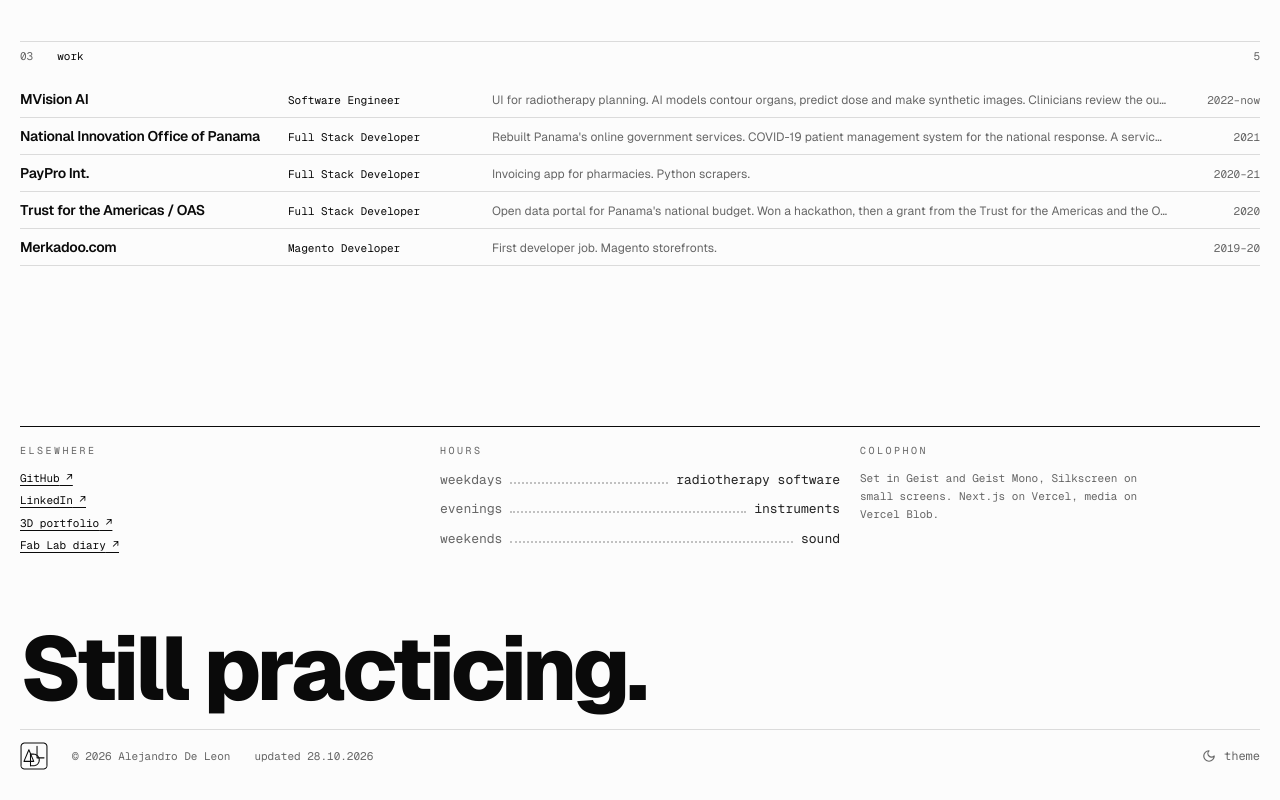
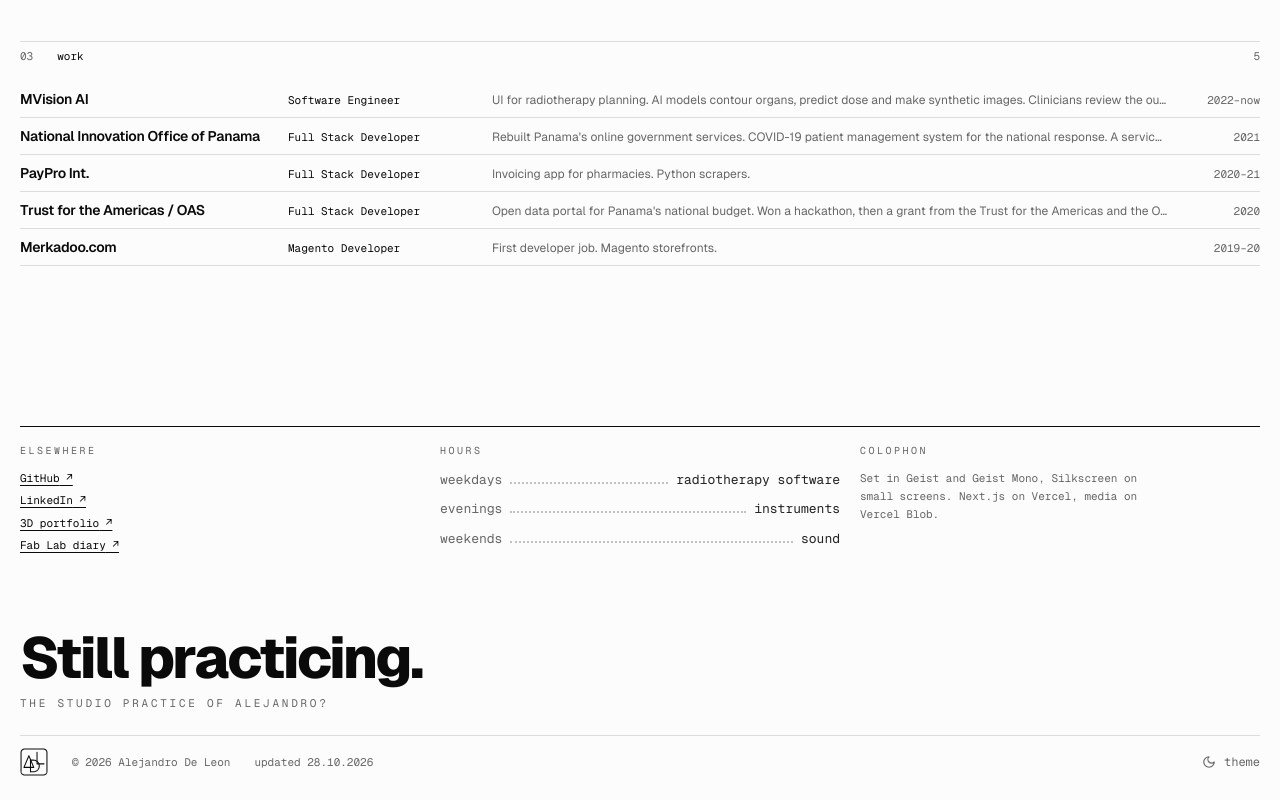
Before and after one commit to Alejo-end/portfolio, a Next.js app: page / in a window 1280 px wide. Shown: the part 1474-2274 px from the top of the page. Built offline with nearby package versions, Linux system fonts and the light colour scheme.

Commit message:
Footer: smaller line, the studio practice of Alejandro? back under it

```diff
--- a/src/components/SiteFooter.tsx
+++ b/src/components/SiteFooter.tsx
@@ -22,9 +22,9 @@ function Course({ title, children }: { title: string; children: React.ReactNode
     )
 }
 
-// The footer, set like the back of a menu: three short courses, one big line,
-// then the small print with the maker's mark, the ADL monogram from the
-// bottom plate of H2H.
+// The footer, set like the back of a menu: three short courses, one big line
+// and whose practice it is, then the small print with the maker's mark, the
+// ADL monogram from the bottom plate of H2H.
 export function SiteFooter() {
     return (
         <footer className="page mt-40 overflow-hidden pb-6">
@@ -56,9 +56,10 @@ export function SiteFooter() {
                 </Course>
             </div>
 
-            <p aria-hidden className="display mt-20 select-none whitespace-nowrap text-[7vw] leading-[0.8]">
+            <p aria-hidden className="display mt-20 select-none whitespace-nowrap text-[4.5vw] leading-[0.85]">
                 Still practicing.
             </p>
+            <p className="mt-3 font-mono text-[11px] uppercase tracking-[0.25em] text-muted-foreground">The studio practice of Alejandro?</p>
 
             <div className="mt-6 flex flex-wrap items-center gap-x-6 gap-y-2 border-t border-border pt-3 font-mono text-[11px] text-muted-foreground">
                 {/* The maker's mark, small, the way it sits on the plate. */}
```
